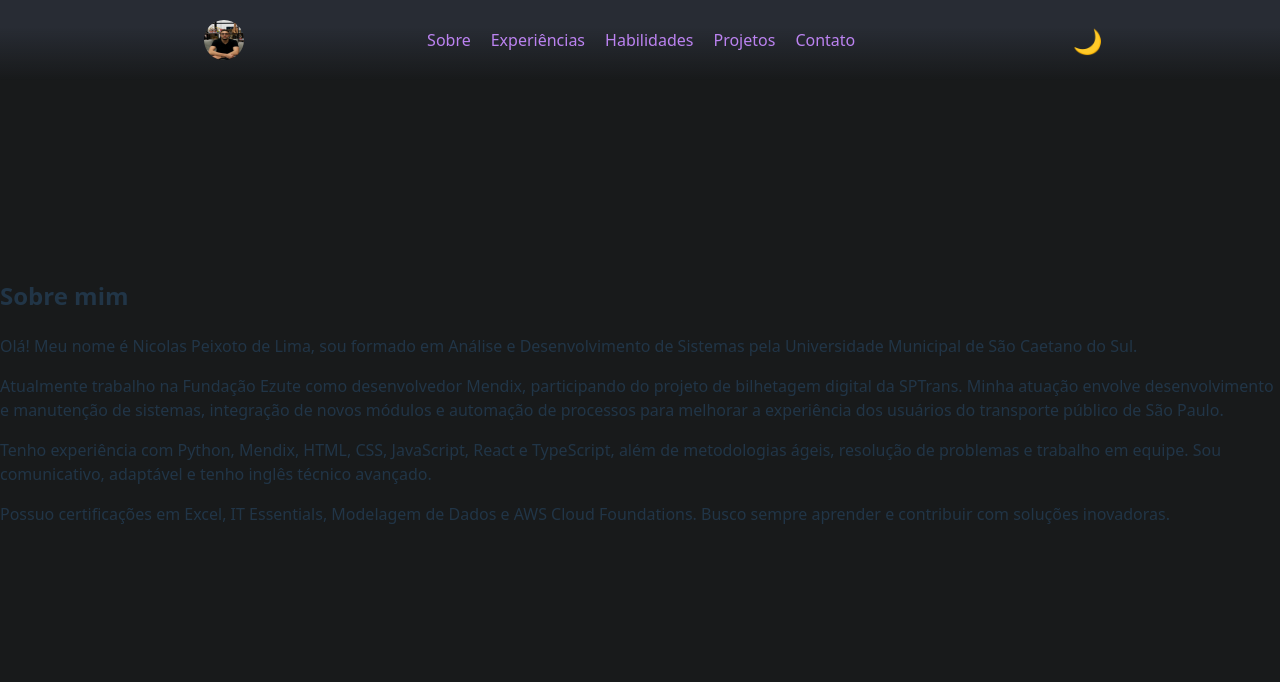
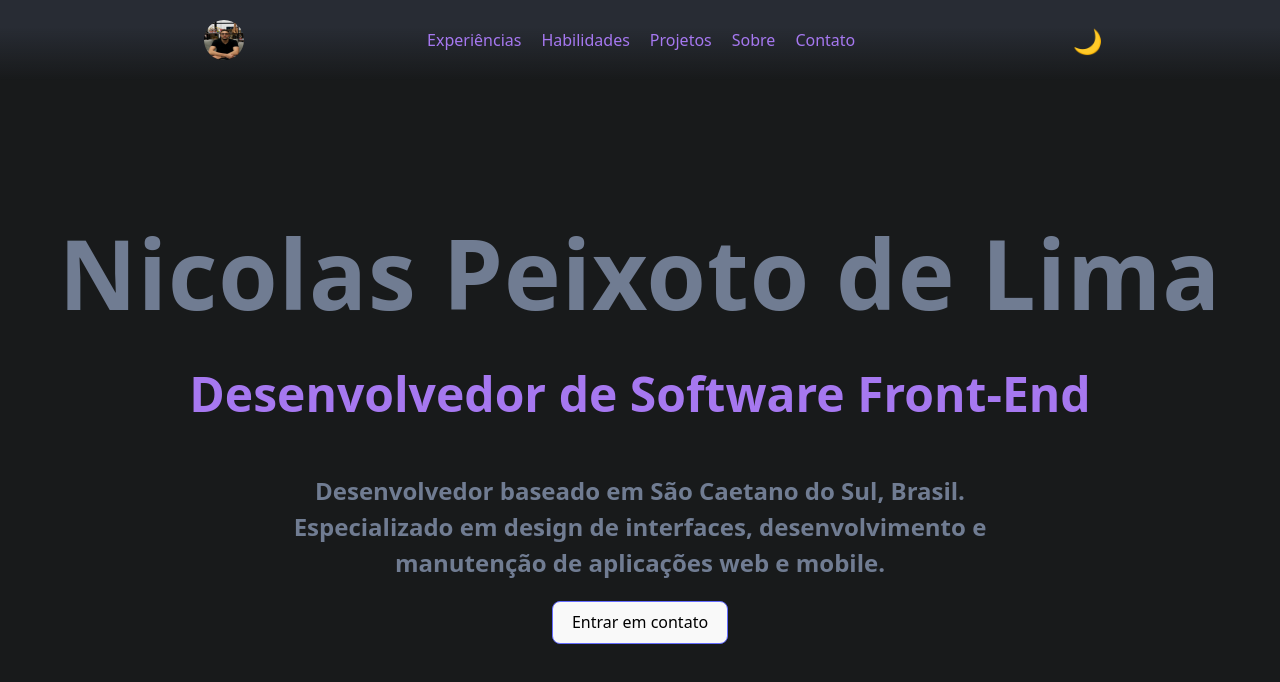
Before and after one commit to NicolasPeixotoDeLima/Portfolio, a React (Vite) app: page /portfolio in a window 1280 px wide. Shown: the top 682 px of the page. Built offline with nearby package versions, Linux system fonts and the light colour scheme.

Commit message:
welcome tela criada

```diff
--- a/src/app/pages/Home.css
+++ b/src/app/pages/Home.css
@@ -3,3 +3,7 @@
   padding: 20px;
   text-align: center;
 }
+
+body {
+  transition: background-color 0.3s ease, color 0.3s ease;
+}
--- a/src/app/pages/Home.tsx
+++ b/src/app/pages/Home.tsx
@@ -1,12 +1,12 @@
 import "./Home.css";
 import { Header } from "./header/Header";
-import { About } from "./about/About";
+import { Welcome } from "./welcome/Welcome";
 
 export const Home = () => {
   return [
     <>
       <Header />
-      <About />
+      <Welcome />
     </>,
   ];
 };
--- a/src/app/pages/about/About.tsx
+++ /dev/null
@@ -1,32 +0,0 @@
-import "./About.css";
-
-export const About = () => {
-  return (
-    <section className="about">
-      <h2>Sobre mim</h2>
-      <p>
-        Olá! Meu nome é Nicolas Peixoto de Lima, sou formado em Análise e
-        Desenvolvimento de Sistemas pela Universidade Municipal de São Caetano
-        do Sul.
-      </p>
-      <p>
-        Atualmente trabalho na Fundação Ezute como desenvolvedor Mendix,
-        participando do projeto de bilhetagem digital da SPTrans. Minha atuação
-        envolve desenvolvimento e manutenção de sistemas, integração de novos
-        módulos e automação de processos para melhorar a experiência dos
-        usuários do transporte público de São Paulo.
-      </p>
-      <p>
-        Tenho experiência com Python, Mendix, HTML, CSS, JavaScript, React e
-        TypeScript, além de metodologias ágeis, resolução de problemas e
-        trabalho em equipe. Sou comunicativo, adaptável e tenho inglês técnico
-        avançado.
-      </p>
-      <p>
-        Possuo certificações em Excel, IT Essentials, Modelagem de Dados e AWS
-        Cloud Foundations. Busco sempre aprender e contribuir com soluções
-        inovadoras.
-      </p>
-    </section>
-  );
-};
--- a/src/app/pages/header/Header.css
+++ b/src/app/pages/header/Header.css
@@ -77,7 +77,7 @@ body.dark-mode .header {
 }
 
 body.light-mode {
-  background: #9faecc;
+  background: #f0f4f8;
 }
 
 body.light-mode .header {
@@ -86,9 +86,9 @@ body.light-mode .header {
 }
 
 body.dark-mode .tabComp {
-  color: #bc83f1;
+  color: #a678f0;
 }
 
 body.light-mode .tabComp {
-  color: #bc83f1;
+  color: #a678f0;
 }
--- a/src/app/pages/header/Header.tsx
+++ b/src/app/pages/header/Header.tsx
@@ -19,9 +19,6 @@ export const Header = () => {
           onClick={() => (window.location.hash = "#about")}
         />
         <nav className="abas">
-          <a className="tabComp" href="#about">
-            Sobre
-          </a>
           <a className="tabComp" href="#experiences">
             Experiências
           </a>
@@ -30,6 +27,9 @@ export const Header = () => {
           </a>
           <a className="tabComp" href="#projects">
             Projetos
+          </a>
+          <a className="tabComp" href="#about">
+            Sobre
           </a>
           <a className="tabComp" href="#contact">
             Contato
--- /dev/null
+++ b/src/app/pages/welcome/Welcome.css
@@ -0,0 +1,47 @@
+.about {
+  display: flex;
+  flex-direction: column;
+  justify-content: center;
+  align-items: center;
+  height: 100vh;
+  width: 100vw; /* Garante que ocupa toda a largura */
+}
+
+.nameAbout {
+  font-size: 6rem; /* Aumenta bastante o tamanho da fonte */
+  font-weight: bold;
+  color: #707c92;
+  margin-bottom: 10px;
+  letter-spacing: 1px;
+}
+.role {
+  font-size: 3rem; /* Tamanho da fonte para o cargo */
+  color: #a678f0; /* Cor do texto do cargo */
+  text-align: center;
+  margin-bottom: 32px; /* Espaçamento abaixo do cargo */
+}
+
+.firstImpression {
+  font-size: 1.5rem; /* Tamanho da fonte para a primeira impressão */
+  color: #707c92; /* Cor do texto da primeira impressão */
+  text-align: center;
+  max-width: 800px; /* Largura máxima para o texto */
+  margin-top: 20px; /* Espaçamento acima do texto */
+}
+
+.contact:focus {
+  outline: none; /* Remove o contorno ao focar */
+  box-shadow: none; /* Remove qualquer sombra de foco */
+}
+
+.contact {
+  border-color: #646cff;
+}
+
+.contact:hover {
+  border-color: #64faff;
+}
+
+body.light-mode .contact {
+  background-color: #a678f0;
+}
--- /dev/null
+++ b/src/app/pages/welcome/Welcome.tsx
@@ -0,0 +1,22 @@
+import "./Welcome.css";
+
+export const Welcome = () => {
+  return (
+    <div className="about">
+      <h1 className="nameAbout">Nicolas Peixoto de Lima</h1>
+      <h1 className="role">Desenvolvedor de Software Front-End</h1>
+      <h2 className="firstImpression">
+        Desenvolvedor baseado em São Caetano do Sul, Brasil. Especializado em
+        design de interfaces, desenvolvimento e manutenção de aplicações web e
+        mobile.
+      </h2>
+      <a
+        href="https://wa.me/5511947457809"
+        target="_blank"
+        rel="noopener noreferrer"
+      >
+        <button className="contact">Entrar em contato</button>
+      </a>
+    </div>
+  );
+};
```
Also changed, not shown: src/app/pages/about/About.css (deleted).
